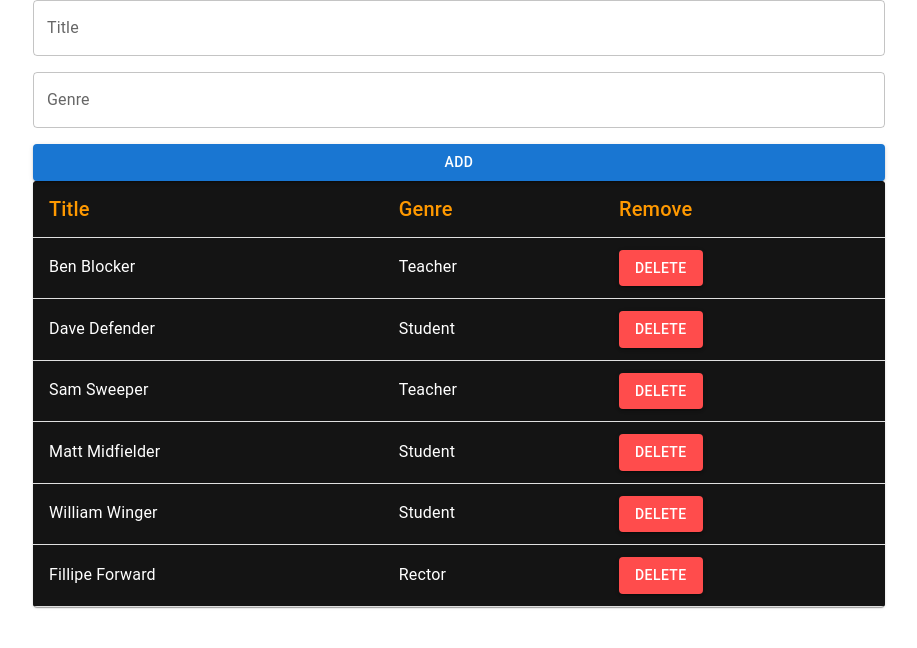
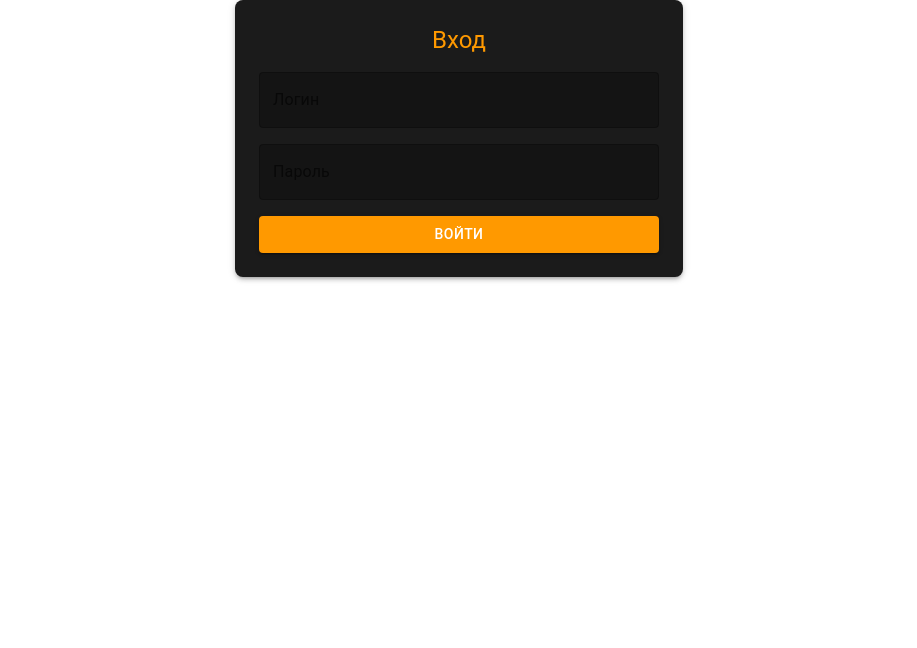
Before and after one commit to VladRuss12/STRWP, a React (Create React App) app in the folder cinema/: page /login in a window 1280 px wide. Shown: the top 648 px of the page, without its empty margins (181-1098 px from the left). Built offline with nearby package versions, Linux system fonts and the light colour scheme.

Commit message:
Добавлен  Login с Material UI

```diff
--- a/cinema/package.json
+++ b/cinema/package.json
@@ -13,6 +13,7 @@
     "cinema": "file:",
     "react": "^18.3.1",
     "react-dom": "^18.3.1",
+    "react-router-dom": "^6.27.0",
     "react-scripts": "5.0.1",
     "web-vitals": "^2.1.4"
   },
--- a/cinema/src/App.js
+++ b/cinema/src/App.js
@@ -1,14 +1,16 @@
-
+import { BrowserRouter as Router, Routes, Route, Navigate } from "react-router-dom";
 import MovieAPI from "./api/service";
-import Table from "./Table";
-import Form from "./Form";
+import MovieTable from "./components/Table";
+import Form from "./components/Form";
 import { useState } from "react";
-import { Container } from "@mui/material";  // Добавлено
+import { Container } from "@mui/material";
+import Login from "./components/Login";
 
 const initialMovies = MovieAPI.all();
 
 function App() {
   const [movies, setMovies] = useState(initialMovies);
+  const [user, setUser] = useState(null);
 
   const delMovie = (id) => {
     if (MovieAPI.delete(id)) {
@@ -23,11 +25,32 @@ function App() {
     }
   };
 
+  const handleLogin = (user) => {
+    setUser(user);
+  };
+
   return (
-    <Container className="App" maxWidth="md"> {/* Используем Container */}
-      <Form handleSubmit={addMovie} inMovie={{ title: "", genre: "" }} />
-      <Table movies={movies} delMovie={delMovie} />
-    </Container>
+    <Router>
+      <Container className="App" maxWidth="md">
+        <Routes>
+          <Route path="/login" element={<Login onLogin={handleLogin} />} />
+          <Route
+            path="/movies"
+            element={
+              user ? (
+                <>
+                  <Form handleSubmit={addMovie} inMovie={{ title: "", genre: "" }} />
+                  <MovieTable movies={movies} delMovie={delMovie} /> {}
+                </>
+              ) : (
+                <Navigate to="/login" />
+              )
+            }
+          />
+          <Route path="*" element={<Navigate to="/login" />} />
+        </Routes>
+      </Container>
+    </Router>
   );
 }
 
--- /dev/null
+++ b/cinema/src/components/Login.js
@@ -0,0 +1,104 @@
+import React, { useState } from 'react';
+import { useNavigate } from 'react-router-dom';
+import {
+  Paper,
+  TextField,
+  Button,
+  Typography,
+  Box,
+} from '@mui/material';
+import { styled } from '@mui/system';
+
+// Стилизация основного контейнера для формы
+const StyledPaper = styled(Paper)(({ theme }) => ({
+  backgroundColor: '#1b1b1b', // Фон формы
+  padding: theme.spacing(3), // Отступы
+  borderRadius: '8px', // Скругленные углы
+  maxWidth: '400px', // Максимальная ширина
+  margin: 'auto', // Центрирование
+}));
+
+const Login = ({ onLogin }) => {
+  const [username, setUsername] = useState('');
+  const [password, setPassword] = useState('');
+  const [error, setError] = useState('');
+  const navigate = useNavigate();
+
+  // Определяем статический объект пользователей
+  const users = {
+    aaa: '123',
+    admin: 'admin',
+  };
+
+  const handleSubmit = (e) => {
+    e.preventDefault();
+    console.log('Username:', username);
+    console.log('Password:', password);
+    console.log('Users:', users); // Выводим users для отладки
+
+    // Проверяем наличие пользователя
+    if (users[username] && users[username] === password) {
+      onLogin({ username }); // Передаем только имя пользователя
+      navigate('/movies');
+    } else {
+      setError('Неправильный логин или пароль');
+    }
+  };
+
+  return (
+    <StyledPaper elevation={3}>
+      <Typography variant="h5" align="center" sx={{ color: '#ff9900', marginBottom: 2 }}>
+        Вход
+      </Typography>
+      <form onSubmit={handleSubmit}>
+        <Box mb={2}>
+          <TextField
+            fullWidth
+            label="Логин"
+            variant="outlined"
+            value={username}
+            onChange={(e) => setUsername(e.target.value)}
+            InputProps={{
+              sx: {
+                backgroundColor: '#141414', // Фон поля ввода
+                color: '#fff', // Цвет текста
+              },
+            }}
+          />
+        </Box>
+        <Box mb={2}>
+          <TextField
+            fullWidth
+            label="Пароль"
+            type="password"
+            variant="outlined"
+            value={password}
+            onChange={(e) => setPassword(e.target.value)}
+            InputProps={{
+              sx: {
+                backgroundColor: '#141414', // Фон поля ввода
+                color: '#fff', // Цвет текста
+              },
+            }}
+          />
+        </Box>
+        {error && <Typography color="error" align="center">{error}</Typography>}
+        <Button
+          fullWidth
+          type="submit"
+          variant="contained"
+          sx={{
+            backgroundColor: '#ff9900', // Цвет кнопки
+            '&:hover': {
+              backgroundColor: '#ff7a00', // Цвет кнопки при наведении
+            },
+          }}
+        >
+          Войти
+        </Button>
+      </form>
+    </StyledPaper>
+  );
+};
+
+export default Login;
--- a/cinema/src/Table.js
+++ b/cinema/src/components/Table.js
@@ -36,7 +36,7 @@ const MovieTable = ({ movies, delMovie }) => {
         <TableHead>
           <TableRow>
             <StyledTableCell> {/* Заголовки таблицы */}
-              <Typography variant="h6" sx={{ color: "#ff9900" }}> {/* Оранжевый цвет текста заголовков */}
+              <Typography variant="h6" sx={{ color: "#ff9900" }}> {/* Оранжевый цвет заголовков */}
                 Title
               </Typography>
             </StyledTableCell>
@@ -60,10 +60,10 @@ const MovieTable = ({ movies, delMovie }) => {
               <StyledTableCell>
                 <Button
                   variant="contained"
-                  color="error"      // Красный цвет кнопки удаления
+                  color="error"
                   onClick={() => delMovie(movie.id)}
                   sx={{
-                    backgroundColor: "#ff4c4c",  // Кастомный цвет
+                    backgroundColor: "#ff4c4c",
                     "&:hover": {
                       backgroundColor: "#ff3333",
                     },
```
Also changed, not shown: cinema/src/components/Form.js (renamed from cinema/src/Form.js), 1 other file (tests, documents, lock files or other folders).
